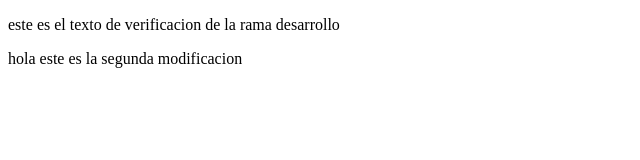
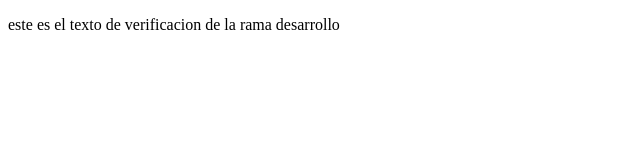
Before and after one commit to silverwolf89/quinta-practica, a plain HTML site: page index.html in a window 1280 px wide. Shown: the whole page, without its empty margins (0-640 px from the left). Drawn offline with Linux system fonts and the light colour scheme.

Commit message:
eliminar cambios

```diff
--- a/index.html
+++ b/index.html
@@ -7,6 +7,6 @@
 </head>
 <body>
 <p>este es el texto de verificacion de la rama desarrollo</p>
-<p>hola este es la segunda modificacion</p>
+
 </body>
 </html>
```
